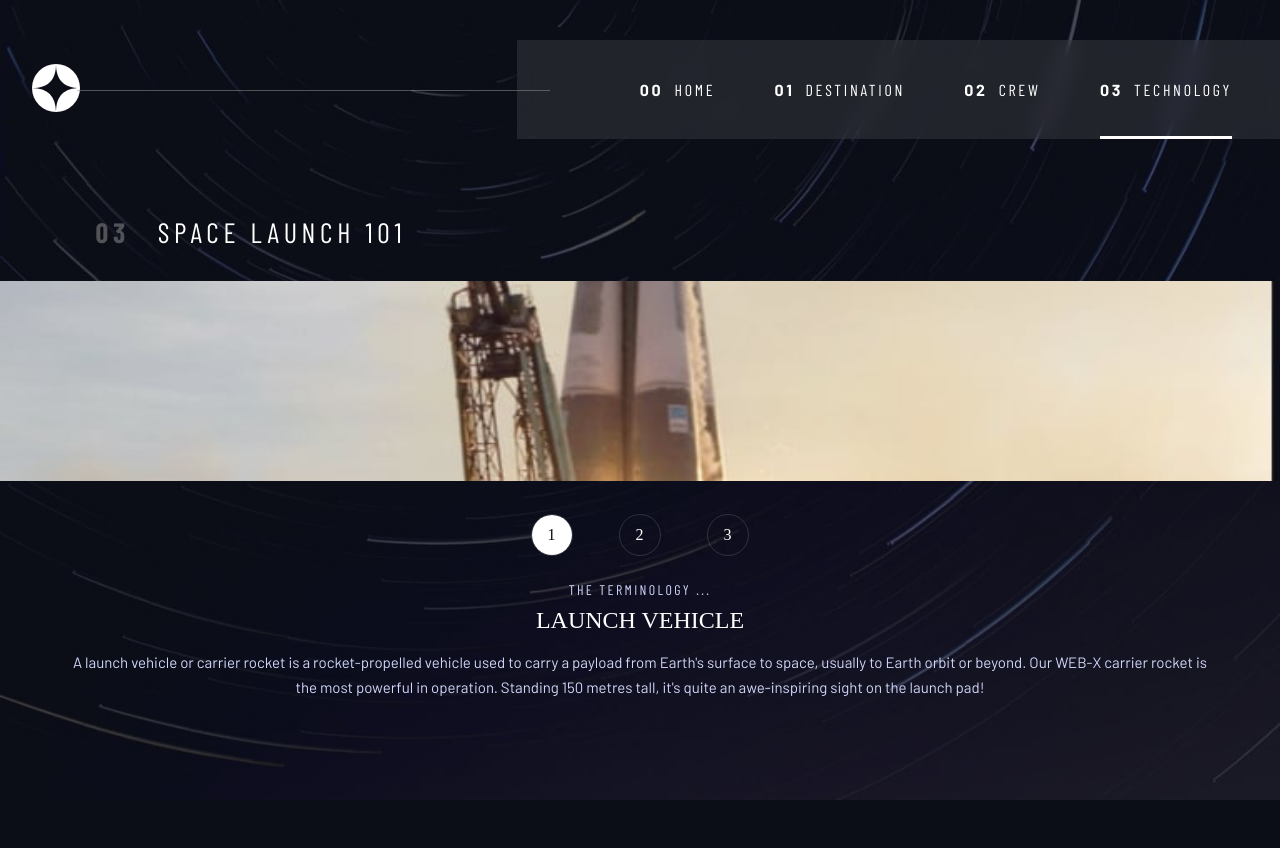
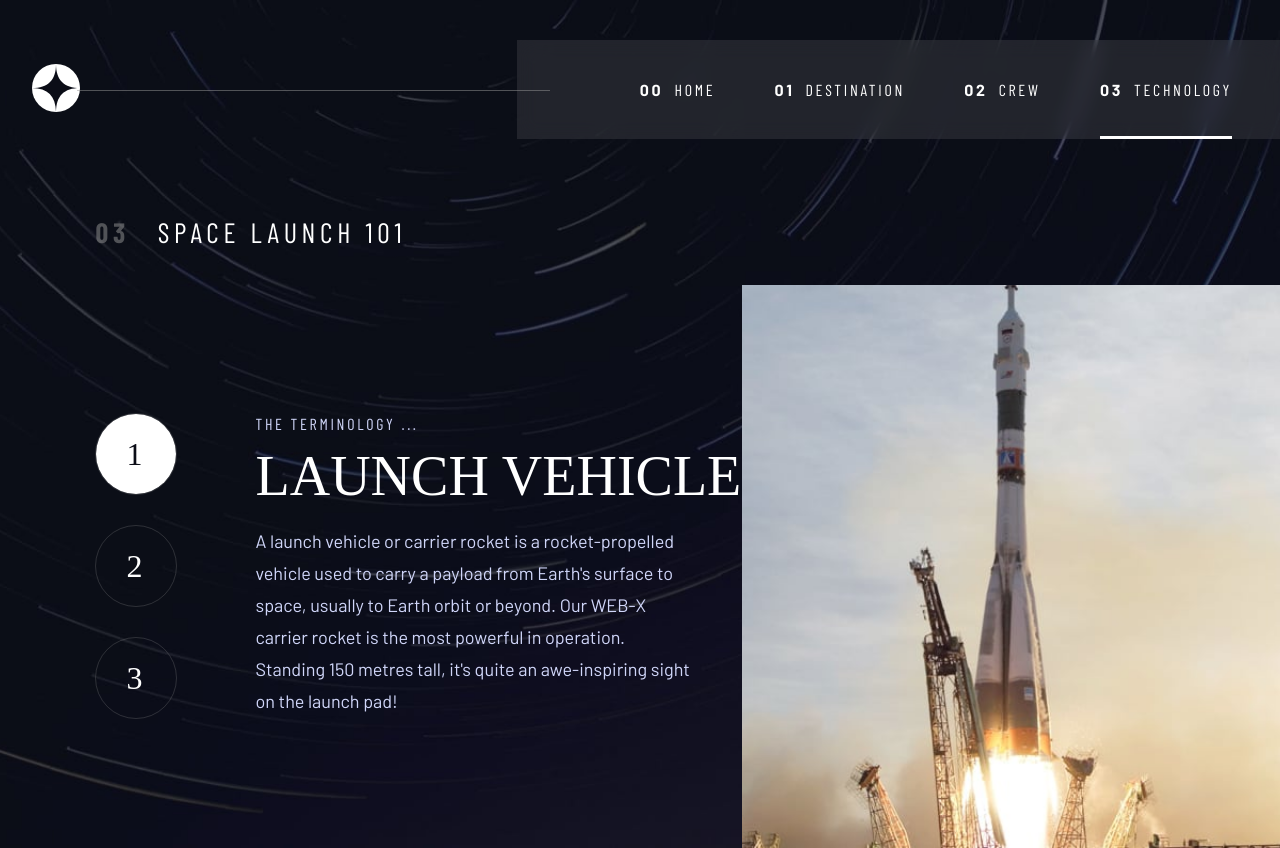
Before and after one commit to isaacnovaes/space-tourism, a React (Vite) app: page /technology/launchvehicle in a window 1280 px wide. Before the commit the page ends 800 px from the top, so only its background shows below. Built offline with nearby package versions, Linux system fonts and the light colour scheme; a web font is replaced by a local one.

Commit message:
Finish desktop responsivity for the TechnologyItem component

```diff
--- a/src/components/TechnologyItem/TechnologyItem.module.scss
+++ b/src/components/TechnologyItem/TechnologyItem.module.scss
@@ -86,3 +86,110 @@
 		}
 	}
 }
+
+@media screen and (min-width: 700px) {
+	.Technology {
+		margin-top: 60px;
+
+		.Image {
+			height: calc(310px + 2vw);
+		}
+
+		.Description {
+			.NavLinks {
+				width: calc(210px + 5%);
+				margin-top: 56px;
+
+				.Link {
+					width: 60px;
+					height: 60px;
+					font-size: calc(24rem / 16);
+					letter-spacing: 1.5px;
+				}
+			}
+
+			.TextDescription {
+				margin-top: 44px;
+
+				> h2 {
+					font-size: calc(16rem / 16);
+					letter-spacing: 2.7px;
+				}
+				> h1 {
+					margin-top: 16px;
+					font-size: calc(40rem / 16);
+				}
+				> p {
+					margin-top: 16px;
+					max-width: 500px;
+					font-size: calc(16rem / 16);
+					line-height: 28px;
+				}
+			}
+		}
+	}
+}
+
+@media screen and (min-width: 1200px) {
+	.Technology {
+		margin-top: 36px;
+		flex-direction: row-reverse;
+		justify-content: space-between;
+		margin-left: calc(2.5% + 63.5px);
+
+		.Image {
+			width: 550px;
+			height: calc(550px * 527px / 515px);
+		}
+
+		.Launch {
+			background-image: url("/assets/technology/image-launch-vehicle-portrait.jpg");
+		}
+		.Port {
+			background-image: url("/assets/technology/image-spaceport-portrait.jpg");
+		}
+		.Capsule {
+			background-image: url("/assets/technology/image-space-capsule-portrait.jpg");
+		}
+
+		.Description {
+			flex-direction: row;
+			justify-content: space-between;
+			align-items: stretch;
+			column-gap: 80px;
+
+			.NavLinks {
+				width: 80px;
+				height: auto;
+				margin-top: 0;
+				flex-direction: column;
+				row-gap: 32px;
+				justify-content: space-between;
+				align-items: center;
+
+				.Link {
+					width: 80px;
+					height: 80px;
+					font-size: calc(32rem / 16);
+					letter-spacing: 2px;
+				}
+			}
+
+			.TextDescription {
+				margin-top: 0px;
+				text-align: left;
+
+				> h1 {
+					margin-top: 11px;
+					font-size: calc(56rem / 16);
+				}
+				> p {
+					margin: 0;
+					margin-top: 17px;
+					font-size: calc(18rem / 16);
+					line-height: 32px;
+				}
+			}
+		}
+	}
+}
--- a/src/pageComponent/Page.module.scss
+++ b/src/pageComponent/Page.module.scss
@@ -3,6 +3,8 @@
 	background-size: cover;
 	background-position: center;
 	background-color: rgb(11, 14, 23); // Placeholder for background loading
+	max-width: 2000px;
+	margin-inline: auto;
 }
 
 .Home {
@@ -13,9 +15,6 @@
 }
 .Crew {
 	background-image: url("/assets/crew/background-crew-mobile.jpg");
-	// background-color: rgba(128, 128, 128, 0.237);
-	background-color: rgb(200, 200, 200);
-	background-blend-mode: multiply;
 }
 .Technology {
 	background-image: url("/assets/technology/background-technology-mobile.jpg");
```
